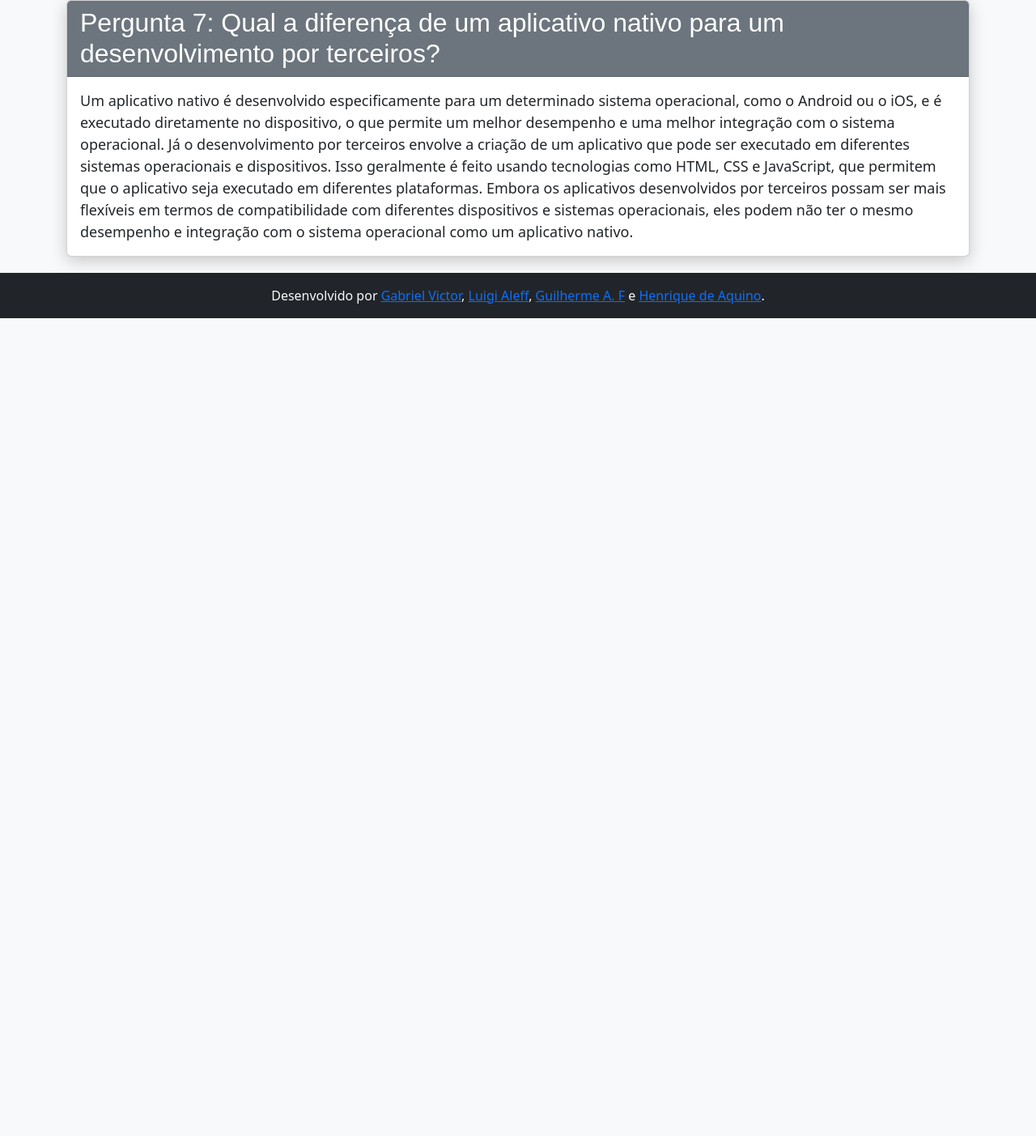
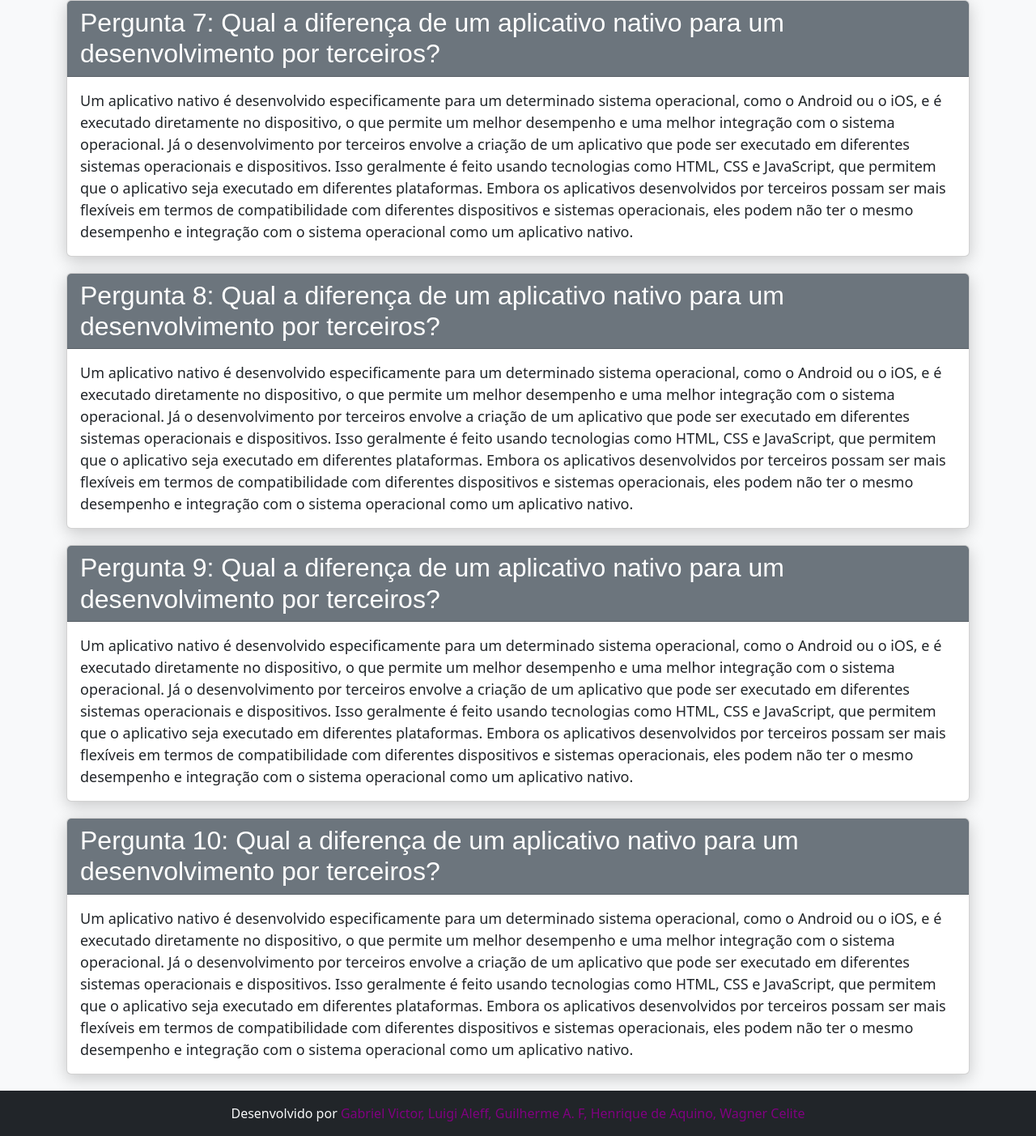
Before and after one commit to Barreto0620/atividades, a plain HTML site: page ex03.html in a window 1280 px wide. Shown: the part 1390-2793 px from the top of the page at 81% size. Before the commit the page ends 1783 px from the top, so only its background shows below. Drawn offline with nearby package versions, Linux system fonts and the light colour scheme; a small style sheet from the web is missing.

Commit message:
Update ex03.html

```diff
--- a/ex03.html
+++ b/ex03.html
@@ -57,6 +57,11 @@
         .card-header {
             background-color: #6c757d;
             color: #fff;
+        }
+
+        color {
+            color: purple;
+
         }
 
         .card {
@@ -165,15 +170,47 @@
                 operacional, como o Android ou o iOS, e é executado diretamente no dispositivo, o que permite um melhor desempenho e uma melhor integração com o sistema operacional. Já o desenvolvimento por terceiros envolve a criação de um aplicativo que pode ser executado em diferentes sistemas operacionais e dispositivos. Isso geralmente é feito usando tecnologias como HTML, CSS e JavaScript, que permitem que o aplicativo seja executado em diferentes plataformas. Embora os aplicativos desenvolvidos por terceiros possam ser mais flexíveis em termos de compatibilidade com diferentes dispositivos e sistemas operacionais, eles podem não ter o mesmo desempenho e integração com o sistema operacional como um aplicativo nativo.
             </div>
         </div>
-    </div>
+     <!-- Pergunta 8 -->
+     <div class="card">
+        <div class="card-header">
+            <h2 class="mb-0">Pergunta 8: Qual a diferença de um aplicativo nativo para um desenvolvimento por terceiros?</h2>
+        </div>
+        <div class="card-body">
+            <p class="card-text">Um aplicativo nativo é desenvolvido especificamente para um determinado sistema
+                operacional, como o Android ou o iOS, e é executado diretamente no dispositivo, o que permite um melhor desempenho e uma melhor integração com o sistema operacional. Já o desenvolvimento por terceiros envolve a criação de um aplicativo que pode ser executado em diferentes sistemas operacionais e dispositivos. Isso geralmente é feito usando tecnologias como HTML, CSS e JavaScript, que permitem que o aplicativo seja executado em diferentes plataformas. Embora os aplicativos desenvolvidos por terceiros possam ser mais flexíveis em termos de compatibilidade com diferentes dispositivos e sistemas operacionais, eles podem não ter o mesmo desempenho e integração com o sistema operacional como um aplicativo nativo.
+            </div>
+        </div>
+     <!-- Pergunta 9 -->
+     <div class="card">
+        <div class="card-header">
+            <h2 class="mb-0">Pergunta 9: Qual a diferença de um aplicativo nativo para um desenvolvimento por terceiros?</h2>
+        </div>
+        <div class="card-body">
+            <p class="card-text">Um aplicativo nativo é desenvolvido especificamente para um determinado sistema
+                operacional, como o Android ou o iOS, e é executado diretamente no dispositivo, o que permite um melhor desempenho e uma melhor integração com o sistema operacional. Já o desenvolvimento por terceiros envolve a criação de um aplicativo que pode ser executado em diferentes sistemas operacionais e dispositivos. Isso geralmente é feito usando tecnologias como HTML, CSS e JavaScript, que permitem que o aplicativo seja executado em diferentes plataformas. Embora os aplicativos desenvolvidos por terceiros possam ser mais flexíveis em termos de compatibilidade com diferentes dispositivos e sistemas operacionais, eles podem não ter o mesmo desempenho e integração com o sistema operacional como um aplicativo nativo.
+            </div>
+        </div>
+     <!-- Pergunta 10 -->
+     <div class="card">
+        <div class="card-header">
+            <h2 class="mb-0">Pergunta 10: Qual a diferença de um aplicativo nativo para um desenvolvimento por terceiros?</h2>
+        </div>
+        <div class="card-body">
+            <p class="card-text">Um aplicativo nativo é desenvolvido especificamente para um determinado sistema
+                operacional, como o Android ou o iOS, e é executado diretamente no dispositivo, o que permite um melhor desempenho e uma melhor integração com o sistema operacional. Já o desenvolvimento por terceiros envolve a criação de um aplicativo que pode ser executado em diferentes sistemas operacionais e dispositivos. Isso geralmente é feito usando tecnologias como HTML, CSS e JavaScript, que permitem que o aplicativo seja executado em diferentes plataformas. Embora os aplicativos desenvolvidos por terceiros possam ser mais flexíveis em termos de compatibilidade com diferentes dispositivos e sistemas operacionais, eles podem não ter o mesmo desempenho e integração com o sistema operacional como um aplicativo nativo.
+            </div>
+        </div>
+        </div>
+
     <footer class="bg-dark text-light py-3">
         <div class="container">
             <div class="row">
                 <div class="col-md-12 text-center">
-                    Desenvolvido por <a href="#">Gabriel Victor</a>, <a href="#">Luigi Aleff</a>, <a href="#">Guilherme A. F</a> e <a href="#">Henrique de Aquino</a>.
+                    Desenvolvido por <color>Gabriel Victor, Luigi Aleff, Guilherme A. F, Henrique de Aquino, Wagner Celite</color>
                 </div>
             </div>
         </div>
+    </div>
     </footer>
 </body>
 </html>
```
